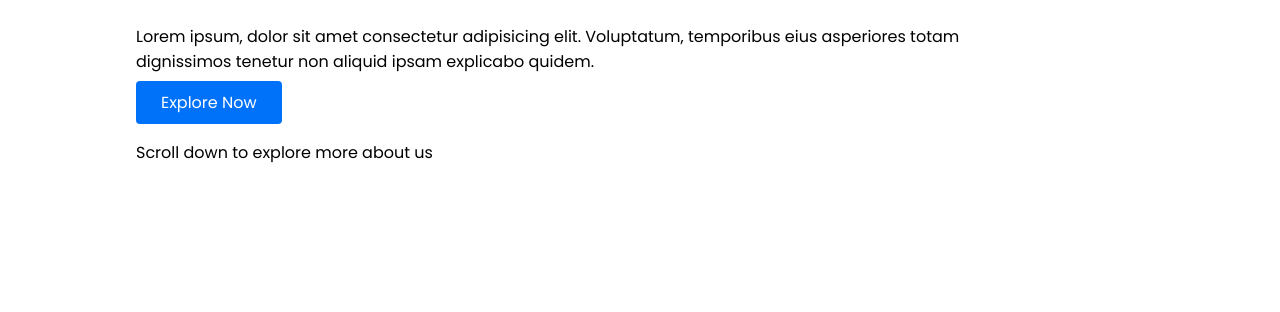
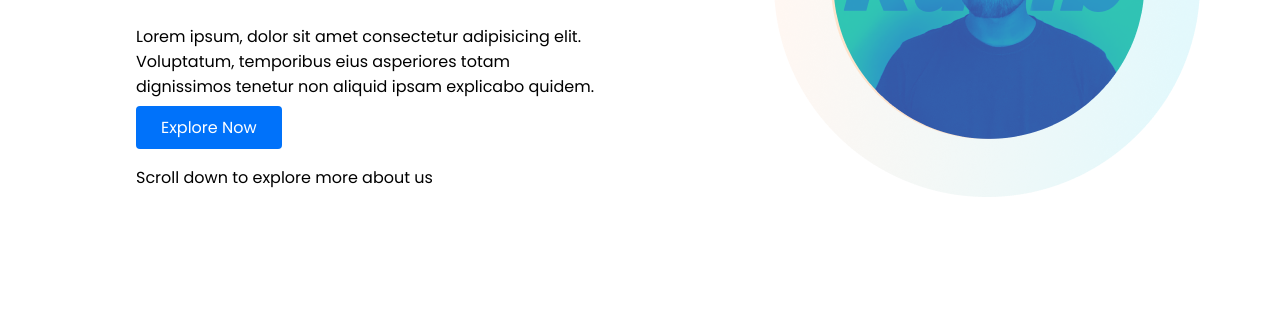
Before and after one commit to Jefranulislam/personal-first-assignment, a plain HTML site: page index.html in a window 1280 px wide. Shown: the part 309-621 px from the top of the page. Drawn offline with nearby package versions, Linux system fonts and the light colour scheme; the site is published under a folder, as on GitHub Pages, so addresses that start at the root find nothing; a web font is replaced by a local one.

Commit message:
trying to fix

```diff
--- a/index.html
+++ b/index.html
@@ -23,7 +23,8 @@
         <p id="p-next">Scroll down to explore more about us</p>
     </div>
     <div class="top-width-img">
-        <img src="/images/person/profile.jpg" alt="">
+        <img src="images/person/profile.jpg" alt="">
+
     </div>
 </section>
 <section>
--- a/style.css
+++ b/style.css
@@ -18,6 +18,9 @@ h1{
 .top-width{
     padding:5%;
     margin-right: 10%;
+}
+.top-width-img{
+    width:100%;
 }
 .mainheader{
     border-left:5px solid;
```
